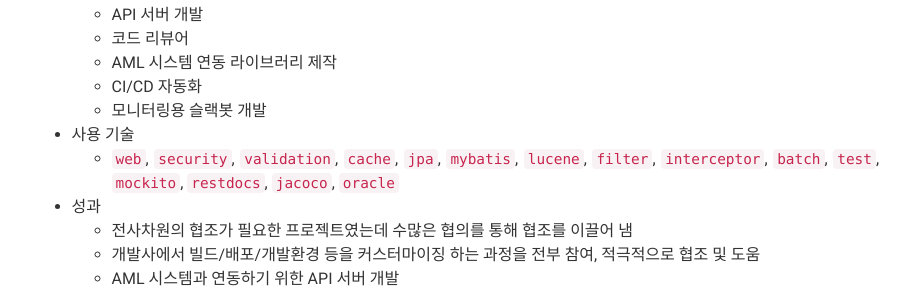
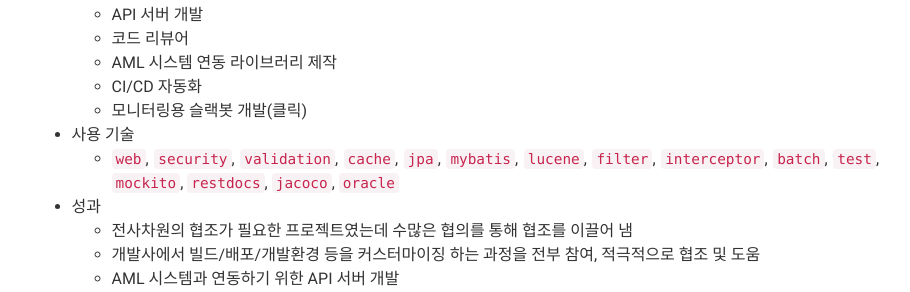
Before and after one commit to lcalmsky/resume, a Jekyll site: the page built from index.md, in a window 1280 px wide and 900 px high, scrolled down 2230 px. Shown: the part 159-451 px from the top of the window, without its empty margins (331-1241 px from the left). Built offline with Jekyll 4.4.1, drawn with Linux system fonts in a browser that asks for light colours; nearby versions of some CDN libraries.

Commit message:
Update _config.yml

```diff
--- a/_config.yml
+++ b/_config.yml
@@ -157,8 +157,8 @@
             * AML 시스템 연동 라이브러리 제작
             * CI/CD 자동화
             * <details>
-              <summary>모니터링용 슬랙봇 개발</summary>
-              <img src="https://raw.githubusercontent.com/resume/master/images/slackbot.png">
+              <summary>모니터링용 슬랙봇 개발(클릭)</summary>
+              <img src="https://raw.githubusercontent.com/lcalmsky/resume/master/images/slackbot.png">
               </details>
           * 사용 기술
             * `web`, `security`, `validation`, `cache`, `jpa`, `mybatis`, `lucene`, `filter`, `interceptor`, `batch`, `test`, `mockito`, `restdocs`, `jacoco`, `oracle`
```
